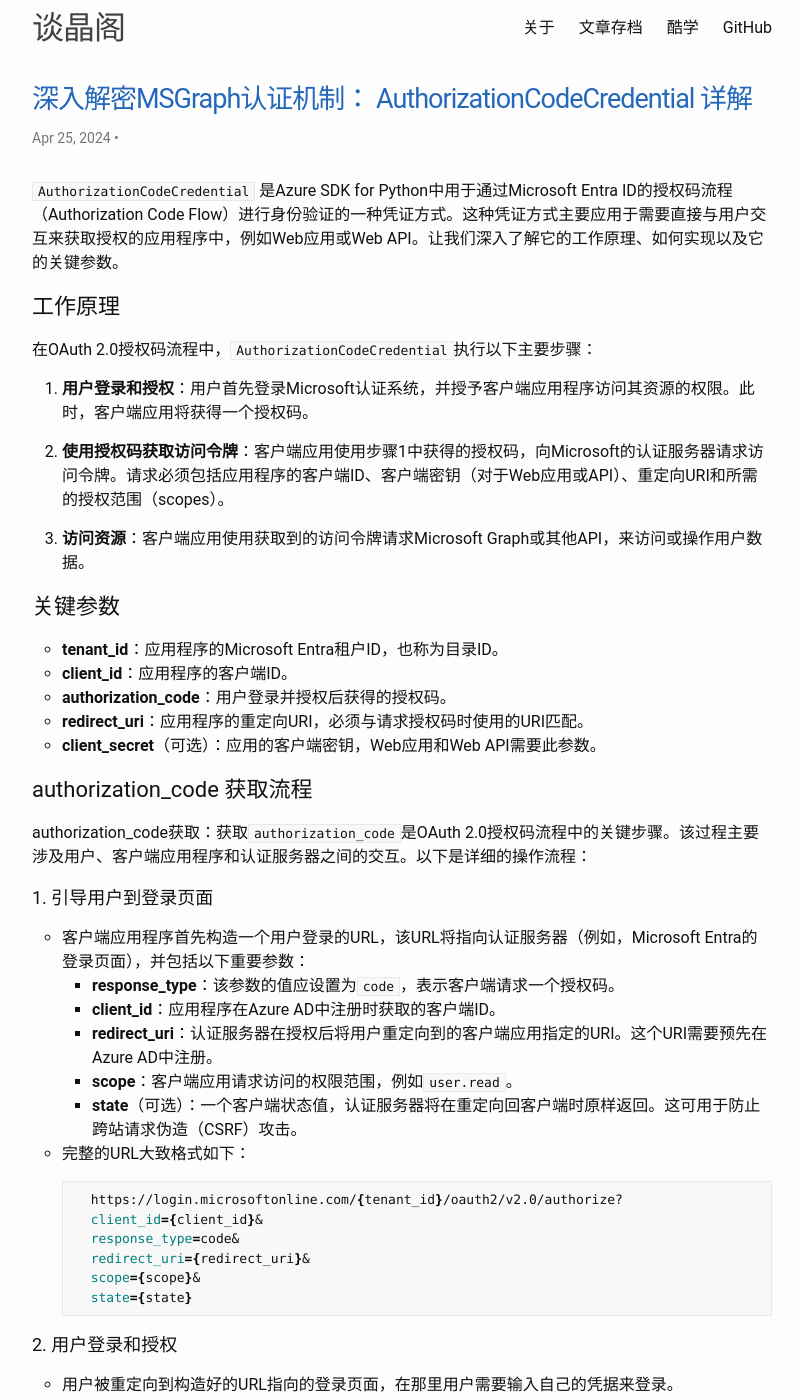
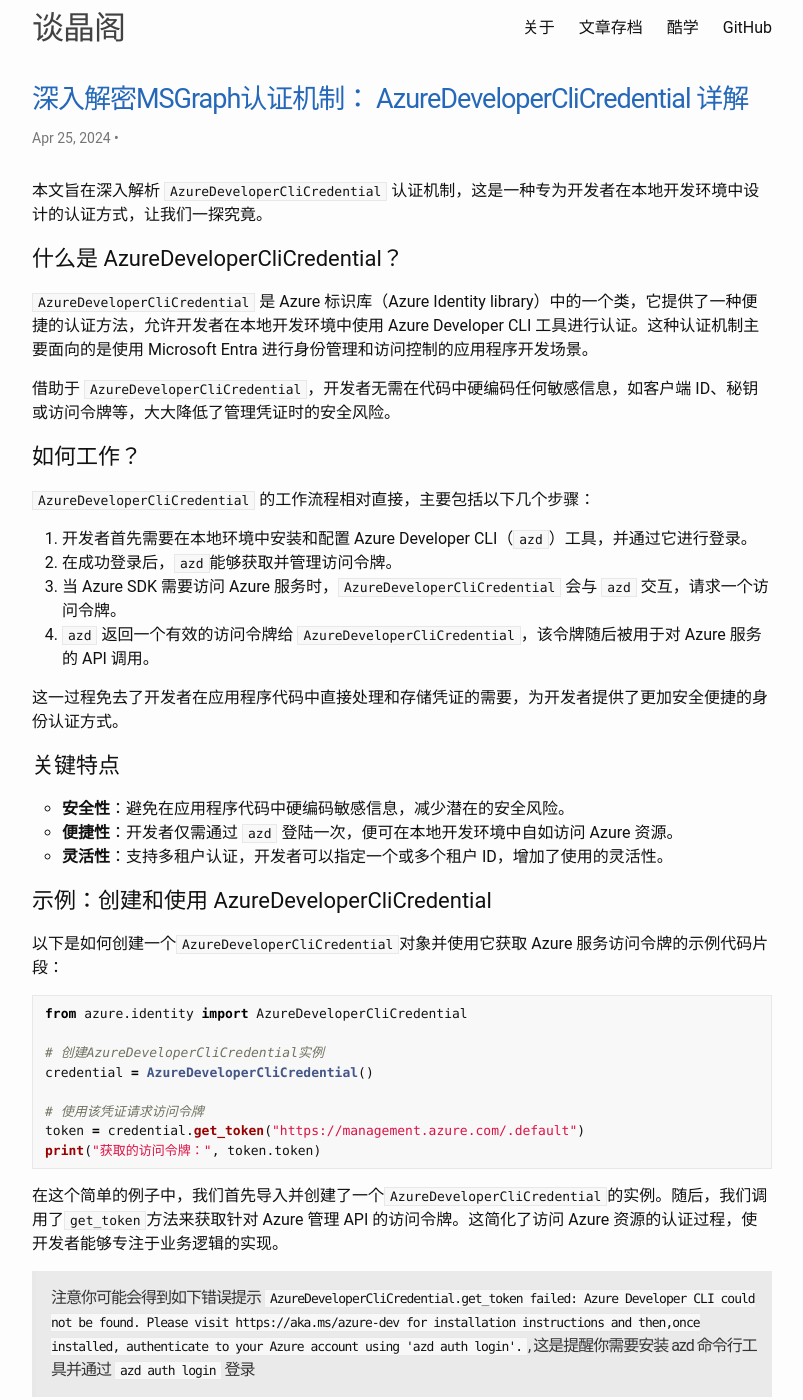
Before and after one commit to talkincode/ToughNotes, a Jekyll site: the page built from index.html, in a window 1280 px wide and 1400 px high. Shown: the whole window, without its empty margins (238-1041 px from the left). Built offline with Jekyll 4.4.1, drawn with Linux system fonts in a browser that asks for light colours; the list of posts is cut into pages by our own code; some of the changed text lies outside the part shown.

Commit message:
更新MSGraph认证详细指南中的链接

````diff
--- a/_posts/2024-04-25-MSGraph-Authentication-Detailed-Guide.md
+++ b/_posts/2024-04-25-MSGraph-Authentication-Detailed-Guide.md
@@ -16,3 +16,4 @@ MSGraph的认证机制通过提供一套标准化、安全的认证流程，确
 ## 资源链接
 
 - [AuthorizationCodeCredential 详解](/2024/04/25/MSGraph-AuthorizationCodeCredential/)
+- [AzureDeveloperCliCredential 详解](/2024/04/25/MSGraph-AzureDeveloperCliCredential/)
--- /dev/null
+++ b/_posts/2024-04-25-MSGraph-AzureDeveloperCliCredential.md
@@ -0,0 +1,60 @@
+---
+layout: post
+title: "深入解密MSGraph认证机制： AzureDeveloperCliCredential 详解"
+date: 2024-04-25 11:25:23 +0800
+categories: azure MSGraph authentication
+---
+
+本文旨在深入解析 `AzureDeveloperCliCredential` 认证机制，这是一种专为开发者在本地开发环境中设计的认证方式，让我们一探究竟。
+
+## 什么是 AzureDeveloperCliCredential？
+
+`AzureDeveloperCliCredential` 是 Azure 标识库（Azure Identity library）中的一个类，它提供了一种便捷的认证方法，允许开发者在本地开发环境中使用 Azure Developer CLI 工具进行认证。这种认证机制主要面向的是使用 Microsoft Entra 进行身份管理和访问控制的应用程序开发场景。
+
+借助于 `AzureDeveloperCliCredential`，开发者无需在代码中硬编码任何敏感信息，如客户端 ID、秘钥或访问令牌等，大大降低了管理凭证时的安全风险。
+
+## 如何工作？
+
+`AzureDeveloperCliCredential` 的工作流程相对直接，主要包括以下几个步骤：
+
+1. 开发者首先需要在本地环境中安装和配置 Azure Developer CLI（`azd`）工具，并通过它进行登录。
+2. 在成功登录后，`azd`能够获取并管理访问令牌。
+3. 当 Azure SDK 需要访问 Azure 服务时，`AzureDeveloperCliCredential` 会与 `azd` 交互，请求一个访问令牌。
+4. `azd` 返回一个有效的访问令牌给 `AzureDeveloperCliCredential`，该令牌随后被用于对 Azure 服务的 API 调用。
+
+这一过程免去了开发者在应用程序代码中直接处理和存储凭证的需要，为开发者提供了更加安全便捷的身份认证方式。
+
+## 关键特点
+
+- **安全性**：避免在应用程序代码中硬编码敏感信息，减少潜在的安全风险。
+- **便捷性**：开发者仅需通过 `azd` 登陆一次，便可在本地开发环境中自如访问 Azure 资源。
+- **灵活性**：支持多租户认证，开发者可以指定一个或多个租户 ID，增加了使用的灵活性。
+
+## 示例：创建和使用 AzureDeveloperCliCredential
+
+以下是如何创建一个`AzureDeveloperCliCredential`对象并使用它获取 Azure 服务访问令牌的示例代码片段：
+
+```python
+from azure.identity import AzureDeveloperCliCredential
+
+# 创建AzureDeveloperCliCredential实例
+credential = AzureDeveloperCliCredential()
+
+# 使用该凭证请求访问令牌
+token = credential.get_token("https://management.azure.com/.default")
+print("获取的访问令牌：", token.token)
+```
+
+在这个简单的例子中，我们首先导入并创建了一个`AzureDeveloperCliCredential`的实例。随后，我们调用了`get_token`方法来获取针对 Azure 管理 API 的访问令牌。这简化了访问 Azure 资源的认证过程，使开发者能够专注于业务逻辑的实现。
+
+> 注意你可能会得到如下错误提示 `AzureDeveloperCliCredential.get_token failed: Azure Developer CLI could not be found. Please visit https://aka.ms/azure-dev for installation instructions and then,once installed, authenticate to your Azure account using 'azd auth login'.`, 这是提醒你需要安装 azd 命令行工具并通过 `azd auth login` 登录
+
+## azd 工具安装
+
+- windows: `winget install microsoft.azd`
+- macos: `brew tap azure/azd && brew install azd`
+- linux: `curl -fsSL https://aka.ms/install-azd.sh | bash`
+
+## 总结
+
+`AzureDeveloperCliCredential` 为 Azure 资源的开发和管理提供了一种简便且安全的认证方式，特别适合在本地开发环境中使用。通过将身份认证过程外包给 Azure Developer CLI，它有效减少了代码中管理敏感信息的需要，提高了开发效率同时保障了安全性。无论是新手开发者还是经验丰富的 Azure 专家，`AzureDeveloperCliCredential` 都是一个值得了解和利用的强大工具。
````
